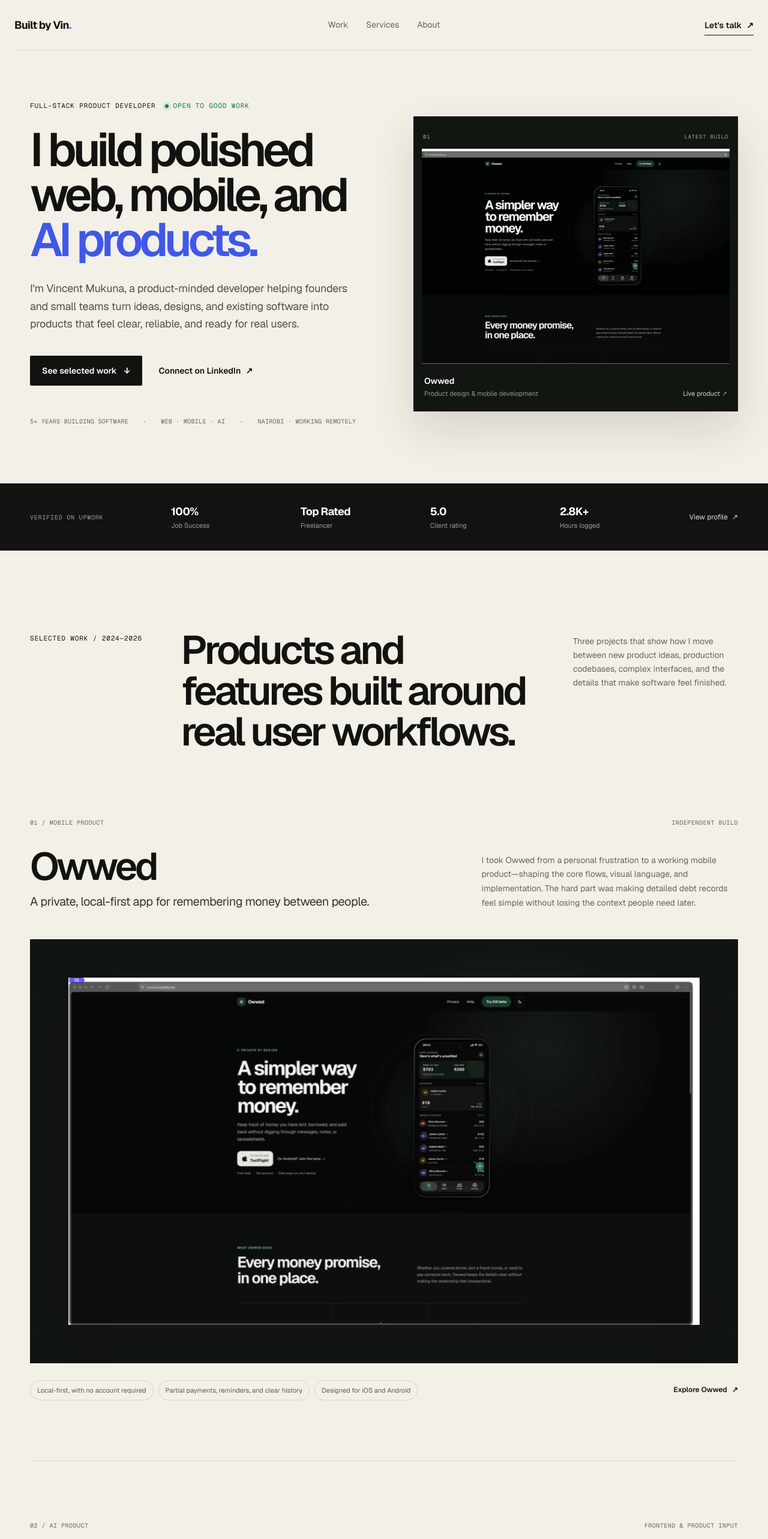
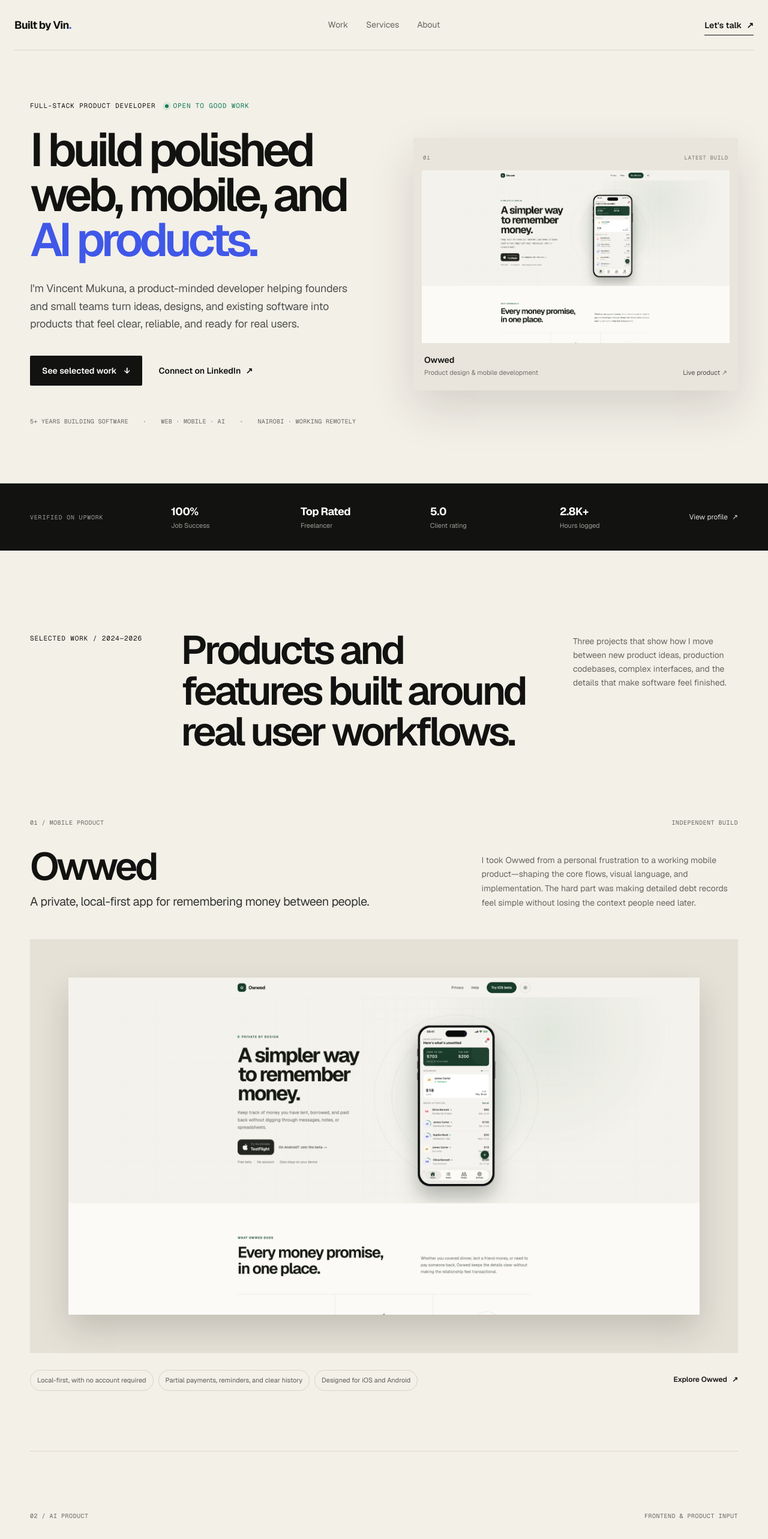
Before and after one commit to VincentMukuna/builtbyvin, a Next.js app: page / in a window 1280 px wide. Shown: the top 2566 px of the page at 60% size. Built offline with nearby package versions, Linux system fonts and the light colour scheme.

Commit message:
Use supplied Owwed showcase image

```diff
--- a/app/globals.css
+++ b/app/globals.css
@@ -253,17 +253,16 @@
 .hero-visual {
   min-width: 0;
   padding: 14px;
-  background: #111611;
-  color: white;
+  background: #e9e5dc;
+  color: var(--ink);
   box-shadow: 0 30px 70px rgba(32, 30, 24, 0.14);
 }
 
 .hero-visual img {
   width: 100%;
-  aspect-ratio: 1.43 / 1;
+  aspect-ratio: 16 / 9;
   object-fit: cover;
-  object-position: 50% 12%;
-  filter: saturate(0.9) contrast(1.04);
+  object-position: center;
 }
 
 .visual-label {
@@ -276,7 +275,7 @@
   font-size: 9px;
   letter-spacing: 0.08em;
   text-transform: uppercase;
-  color: #9fa69e;
+  color: #74766f;
 }
 
 .visual-caption {
@@ -298,13 +297,13 @@
 }
 
 .visual-caption span {
-  color: #929991;
+  color: #6f716a;
   font-size: 11px;
 }
 
 .visual-caption a {
   font-size: 11px;
-  color: #cdd5cd;
+  color: #4f514b;
 }
 
 .trust-strip {
@@ -450,10 +449,8 @@
   transform: scale(1.012);
 }
 
-.dark-image {
-  background:
-    radial-gradient(circle at 68% 40%, rgba(59, 131, 85, 0.24), transparent 30%),
-    #111511;
+.owwed-stage {
+  background: #e5e1d7;
 }
 
 .kibbe-stage {
@@ -834,7 +831,7 @@
   }
 
   .hero-visual img {
-    aspect-ratio: 1 / 0.92;
+    aspect-ratio: 16 / 9;
   }
 
   .visual-caption {
--- a/app/page.tsx
+++ b/app/page.tsx
@@ -151,7 +151,7 @@
               feel simple without losing the context people need later.
             </p>
           </div>
-          <div className="project-image dark-image">
+          <div className="project-image owwed-stage">
             <img
               src="/work/owwed-site.png"
               alt="Owwed interface presented on its dark product website"
```
Also changed, not shown: public/work/owwed-site.png.
